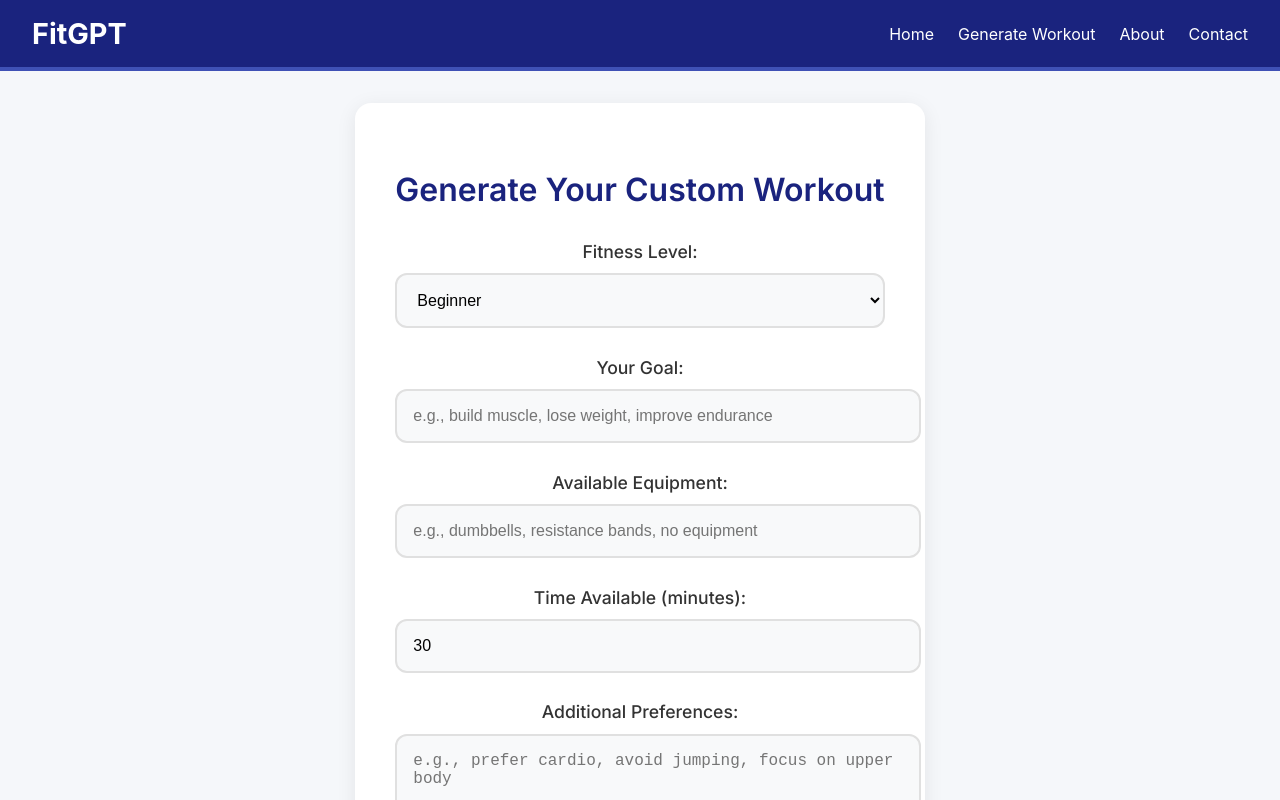
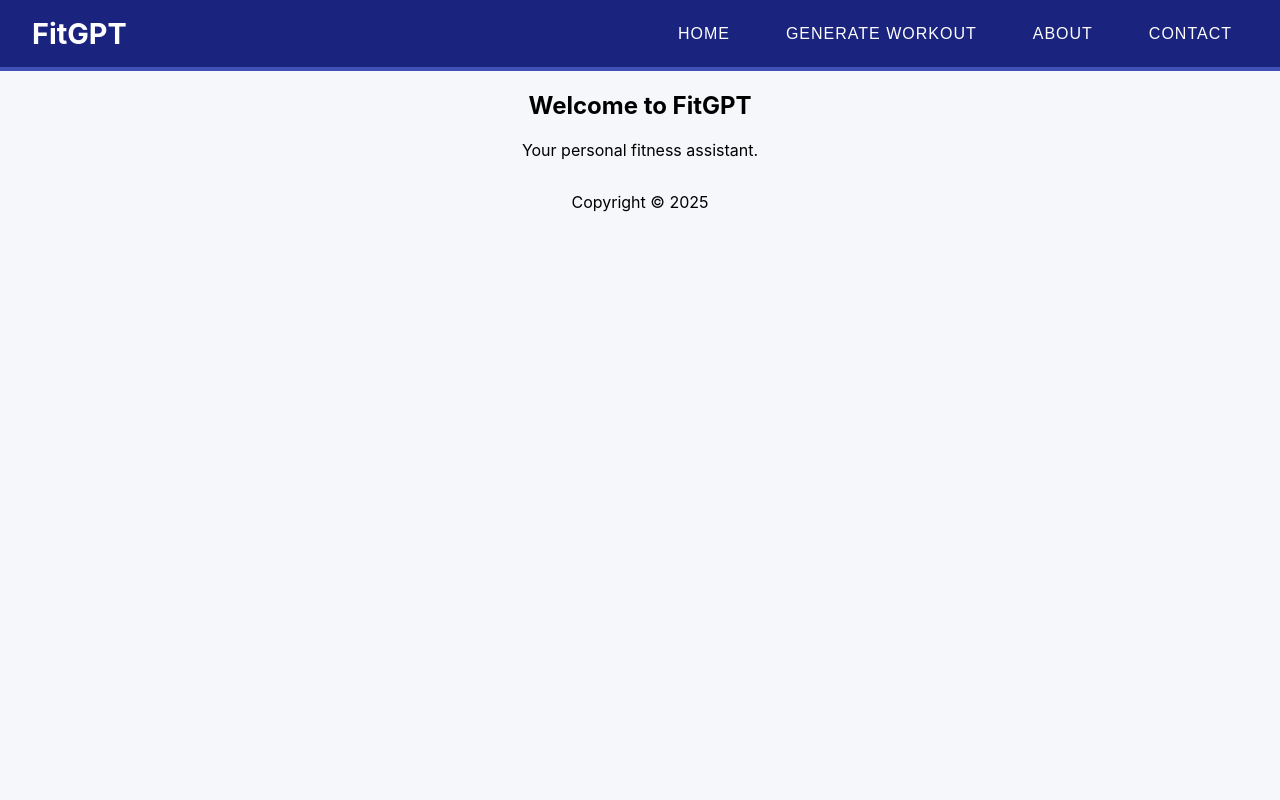
Before and after one commit to jhoyt15/FitGPT, a React (Create React App) app in the folder frontend/: page / in a window 1280 px wide. Shown: the top 800 px of the page. Built offline with nearby package versions, Linux system fonts and the light colour scheme.

Commit message:
Added accesbility to Home, About, and Contact

```diff
--- /dev/null
+++ b/frontend/src/About.js
@@ -0,0 +1,12 @@
+import React from 'react';
+
+const About = () => {
+  return (
+    <div className="about">
+      <h2>About FitGPT</h2>
+      <p>Learn more about our mission and team.</p>
+    </div>
+  );
+};
+
+export default About;
--- a/frontend/src/App.js
+++ b/frontend/src/App.js
@@ -1,14 +1,35 @@
-import React from 'react';
+import React, { useState } from 'react';
 import './App.css';
 import Header from './Header';
 import Content from './Content';
 import Footer from './Footer';
+import Home from './Home'; // Import the Home component
+import About from './About'; // Import the About component
+import Contact from './Contact'; // Import the Contact component
 
 function App() {
+  const [currentSection, setCurrentSection] = useState('home'); // State to track the current section
+
+  // Function to render the appropriate section based on the state
+  const renderSection = () => {
+    switch (currentSection) {
+      case 'home':
+        return <Home />;
+      case 'generate':
+        return <Content />;
+      case 'about':
+        return <About />;
+      case 'contact':
+        return <Contact />;
+      default:
+        return <Home />;
+    }
+  };
+
   return (
     <div className="App">
-      <Header />
-      <Content />
+      <Header setCurrentSection={setCurrentSection} /> {/* Pass setCurrentSection to Header */}
+      {renderSection()} {/* Render the current section */}
       <Footer />
     </div>
   );
--- /dev/null
+++ b/frontend/src/Contact.js
@@ -0,0 +1,12 @@
+import React from 'react';
+
+const Contact = () => {
+  return (
+    <div className="contact">
+      <h2>Contact Us</h2>
+      <p>Get in touch with us for support or feedback.</p>
+    </div>
+  );
+};
+
+export default Contact;
--- a/frontend/src/Header.css
+++ b/frontend/src/Header.css
@@ -8,27 +8,50 @@
     position: sticky;
     top: 0;
     z-index: 1000;
-}
+  }
 
-.logo-container {
+  .logo-container {
     display: flex;
     align-items: center;
-}
+  }
 
-.app-header h1 {
+  .app-header h1 {
     color: #ffffff;
     font-size: 1.8rem;
     margin: 0;
-}
+  }
 
-.navigation a {
+  .navigation {
+    display: flex;
+    gap: 1.5rem; /* Adds space between buttons */
+  }
+
+  .nav-button {
+    background: none;
+    border: none;
     color: #ffffff;
-    margin-left: 1.5rem;
-    text-decoration: none;
     font-size: 1rem;
-    transition: color 0.3s ease;
-}
+    cursor: pointer;
+    padding: 0.5rem 1rem;
+    border-radius: 8px;
+    transition: all 0.3s ease;
+    text-transform: uppercase;
+    letter-spacing: 1px;
+    font-weight: 500;
+  }
 
-.navigation a:hover {
-    color: #ffeb3b;
-}
+  .nav-button:hover {
+    background-color: rgba(255, 255, 255, 0.1); /* Light background on hover */
+    color: #ffeb3b; /* Yellow text on hover */
+    transform: translateY(-2px); /* Slight lift effect */
+  }
+
+  .nav-button:active {
+    transform: translateY(0); /* Reset lift effect when clicked */
+  }
+
+  /* Optional: Add an active state for the current section */
+  .nav-button.active {
+    background-color: #3f51b5; /* Highlight the active button */
+    color: #ffffff;
+  }
--- a/frontend/src/Header.js
+++ b/frontend/src/Header.js
@@ -1,20 +1,40 @@
-import React from 'react'
-import './Header.css'
+import React from 'react';
+import './Header.css';
 
-const Header = () => {
+const Header = ({ setCurrentSection }) => {
   return (
     <header className="app-header">
       <div className="logo-container">
         <h1>FitGPT</h1>
       </div>
       <nav className="navigation">
-                <a href="/">Home</a>
-                <a href="#generate">Generate Workout</a>
-                <a href="#about">About</a>
-                <a href="#contact">Contact</a>
+        <button
+          className="nav-button"
+          onClick={() => setCurrentSection('home')}
+        >
+          Home
+        </button>
+        <button
+          className="nav-button"
+          onClick={() => setCurrentSection('generate')}
+        >
+          Generate Workout
+        </button>
+        <button
+          className="nav-button"
+          onClick={() => setCurrentSection('about')}
+        >
+          About
+        </button>
+        <button
+          className="nav-button"
+          onClick={() => setCurrentSection('contact')}
+        >
+          Contact
+        </button>
       </nav>
     </header>
-    )
-}
+  );
+};
 
-export default Header
+export default Header;
--- /dev/null
+++ b/frontend/src/Home.js
@@ -0,0 +1,12 @@
+import React from 'react';
+
+const Home = () => {
+  return (
+    <div className="home">
+      <h2>Welcome to FitGPT</h2>
+      <p>Your personal fitness assistant.</p>
+    </div>
+  );
+};
+
+export default Home;
--- /dev/null
+++ b/package.json
@@ -0,0 +1,5 @@
+{
+  "dependencies": {
+    "react-router-dom": "^7.2.0"
+  }
+}
```
Also changed, not shown: 2 other files (tests, documents, lock files or other folders). Lines whose indentation alone changed are shown as unchanged.
